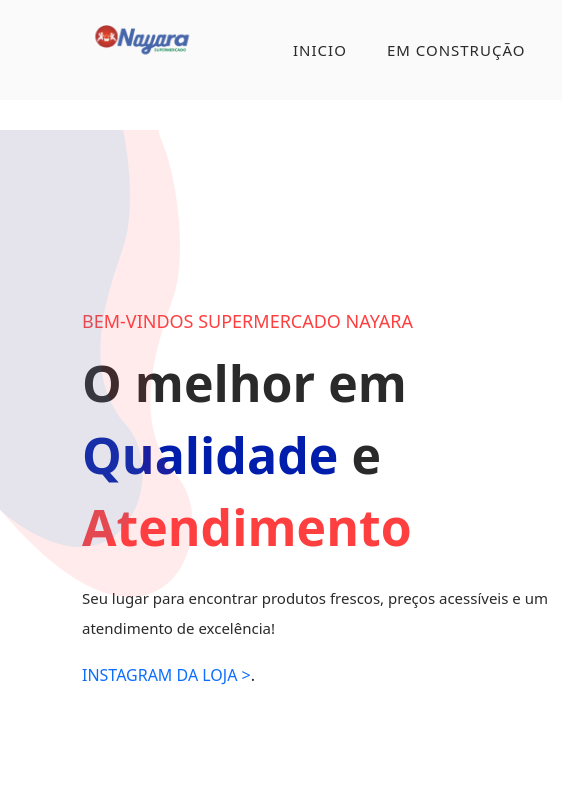
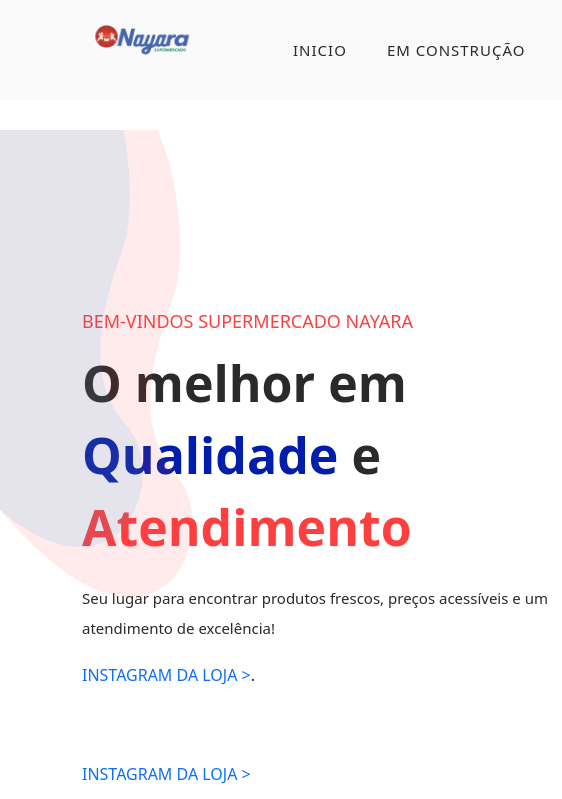
Before and after one commit to GrupoNat/SuperMercado, a website with bundled scripts: page index.html in a window 1280 px wide. Shown: the top 799 px of the page, 0-562 px from the left. Built offline with nearby package versions, Linux system fonts and the light colour scheme.

Commit message:
Update index.html

```diff
--- a/index.html
+++ b/index.html
@@ -117,6 +117,7 @@
 
               </div>
             </div>
+            <a rel="nofollow" href="https://www.instagram.com/supermecadonayara?igsh=MXVnZmRqMDhkanVvZw==" target="_parent">INSTAGRAM DA LOJA ></a>.</p>
           </div>
         </div>
       </div>
```
